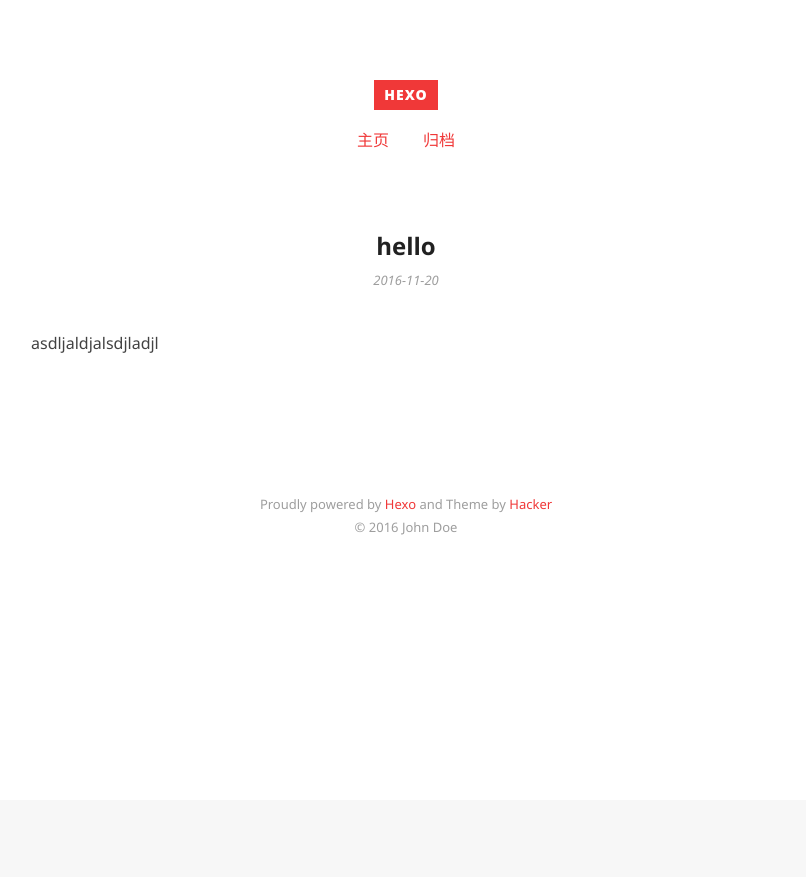
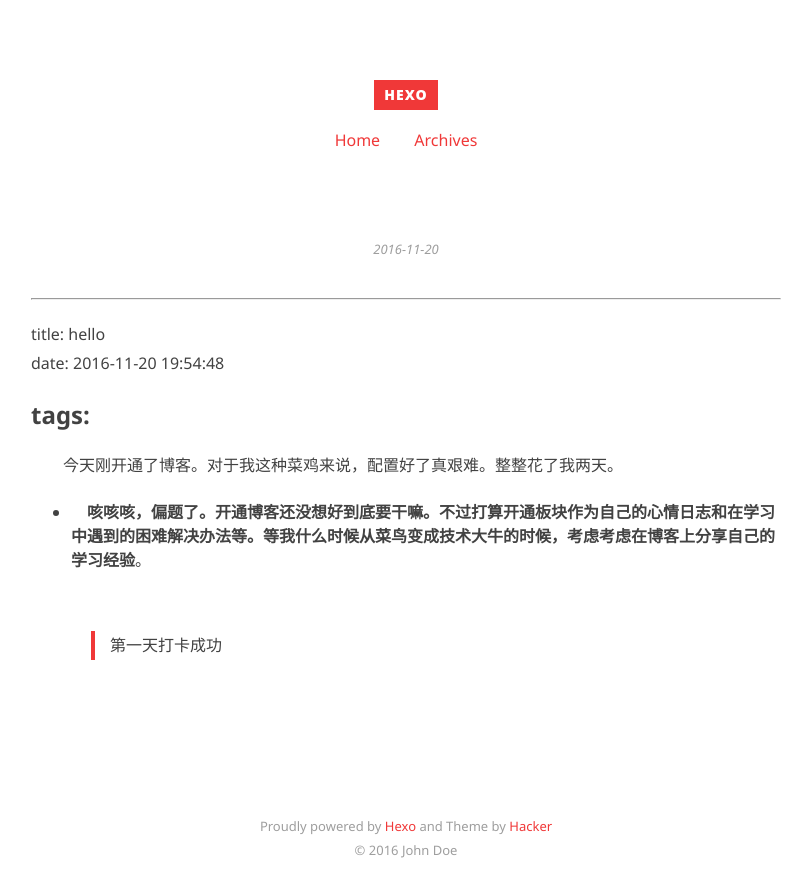
Before and after one commit to chenjiatai/chenjiatai.github.io, a plain HTML site: page 2016/11/20/hello/index.html in a window 1280 px wide. Shown: the whole page, without its empty margins (234-1040 px from the left). Before the commit the page ends 800 px from the top, so only its background shows below. Drawn offline with Linux system fonts and the light colour scheme.

Commit message:
Site updated: 2016-11-20 21:13:05

```diff
--- a/2016/11/20/hello/index.html
+++ b/2016/11/20/hello/index.html
@@ -3,14 +3,17 @@
 <head>
   <meta charset="utf-8">
 
-  <title>hello | Hexo</title>
+  <title>Hexo</title>
 
 
   <meta name="author" content="John Doe">
 
 
 
-  <meta name="description" content="asdljaldjalsdjladjl">
+  <meta name="description" content="title: hellodate: 2016-11-20 19:54:48
+tags:　　今天刚开通了博客。对于我这种菜鸡来说，配置好了真艰难。整整花了我两天。
+
+　咳咳咳，偏题了。开通博客还没想好到底要干嘛。不过打算开通板块作为自己的心情日志和在学习中遇到的困难解决办法等。等我什么时候从菜鸟变成技">
 
 
 
@@ -22,7 +25,7 @@
   <meta name="apple-mobile-web-app-capable" content="yes">
   <meta name="apple-mobile-web-app-status-bar-style" content="black">
 
-  <meta property="og:title" content="hello"/>
+
 
   <meta property="og:site_name" content="Hexo"/>
 
@@ -50,9 +53,9 @@
   <nav class="site-navigation">
     <ul>
 
-        <li><a href="/">主页</a></li>
+        <li><a href="/">Home</a></li>
 
-        <li><a href="/archives">归档</a></li>
+        <li><a href="/archives">Archives</a></li>
 
     </ul>
   </nav>
@@ -63,14 +66,14 @@
 
 
 
-    <h3 class="article-title"><span>hello</span></h3>
+    <h3 class="article-title"><span></span></h3>
 
 
 
   <div class="article-top-meta">
     <span class="posted-on">
       <a href="/2016/11/20/hello/" rel="bookmark">
-        <time class="entry-date published" datetime="2016-11-20T11:54:48.000Z">
+        <time class="entry-date published" datetime="2016-11-20T11:54:48.959Z">
           2016-11-20
         </time>
       </a>
@@ -83,7 +86,16 @@
   <div class="article-content">
     <div class="entry">
 
-        <p>asdljaldjalsdjladjl</p>
+        <hr>
+<p>title: hello<br>date: 2016-11-20 19:54:48</p>
+<h2 id="tags"><a href="#tags" class="headerlink" title="tags:"></a>tags:</h2><p>　　今天刚开通了博客。对于我这种菜鸡来说，配置好了真艰难。整整花了我两天。</p>
+<ul>
+<li>　<strong>咳咳咳，偏题了。开通博客还没想好到底要干嘛。不过打算开通板块作为自己的心情日志和在学习中遇到的困难解决办法等。等我什么时候从菜鸟变成技术大牛的时候，考虑考虑在博客上分享自己的学习经验</strong>。
+　<blockquote>
+<p>第一天打卡成功</p>
+</blockquote>
+</li>
+</ul>
 
 
     </div>
```
Also changed, not shown: 2016/11/20/hello-world/index.html (+2 -2 lines), archives/2016/11/index.html (+5 -5 lines), archives/2016/index.html (+5 -5 lines), archives/index.html (+6 -6 lines), index.html (+14 -5 lines).
